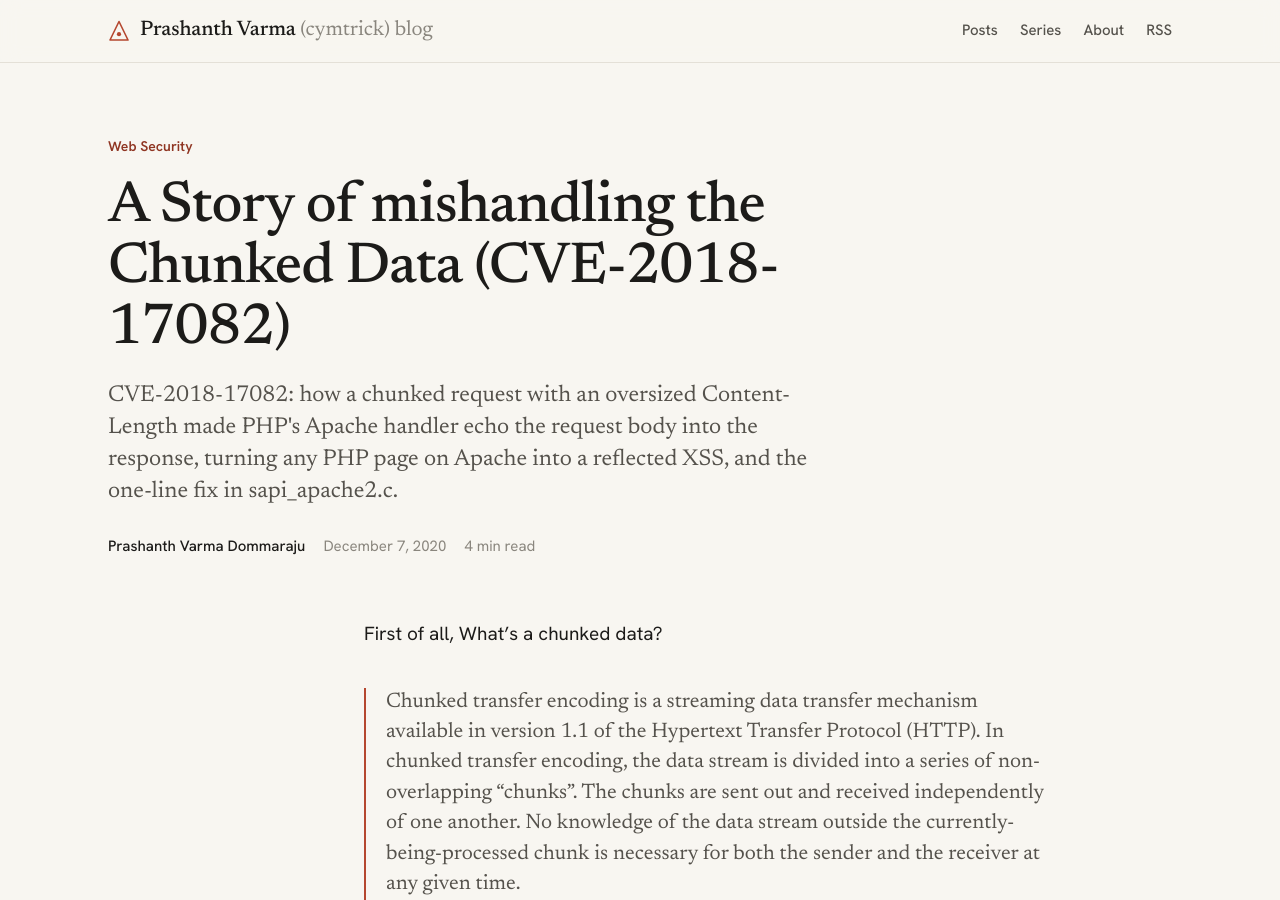
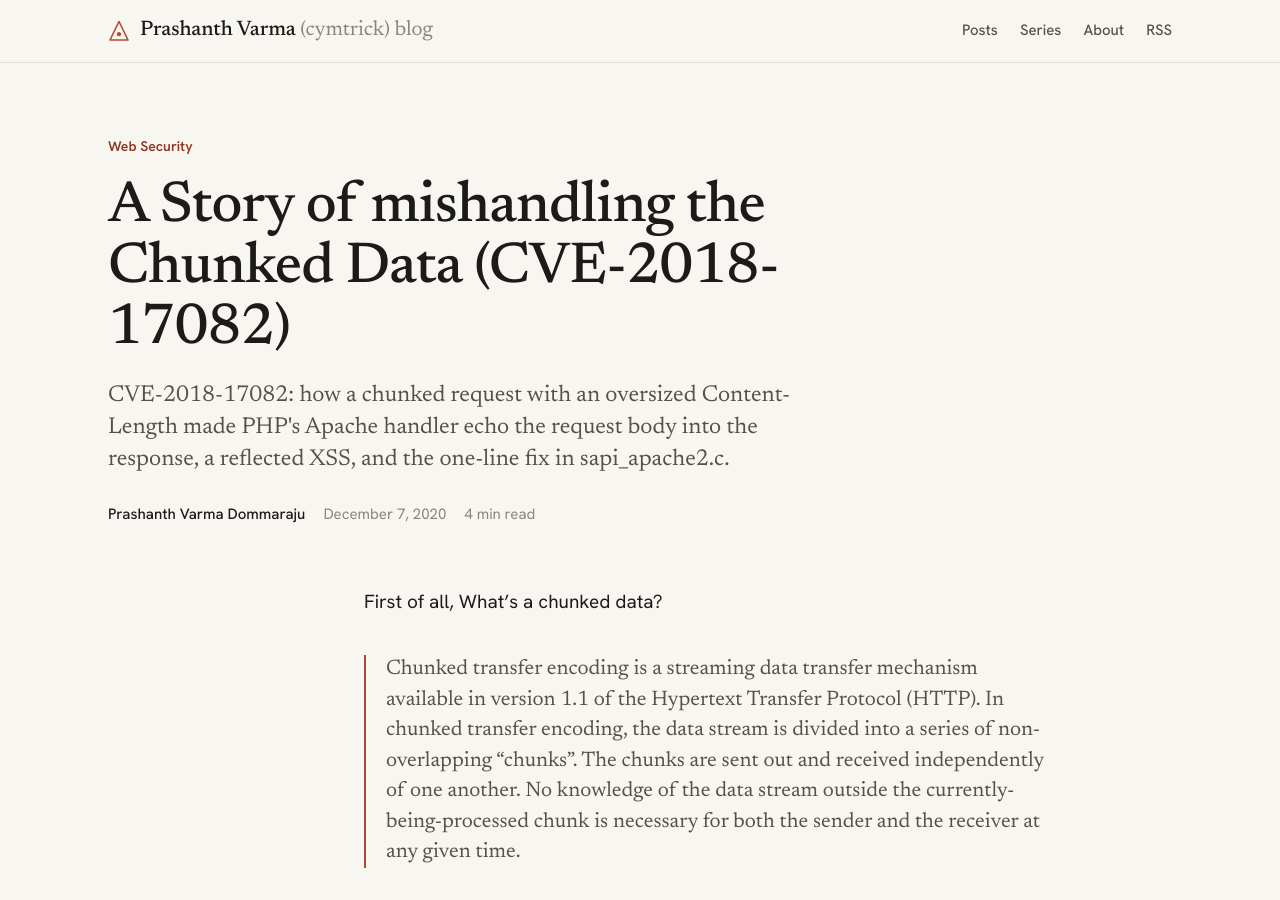
Before and after one commit to cymtrick/cymtrick.github.io, a Jekyll site: the page built from _posts/2020-12-07-php-apache-chunked-data.md, in a window 1280 px wide and 900 px high. Built offline with Jekyll 4.4.1, drawn with Linux system fonts in a browser that asks for light colours.

Commit message:
Tighten PHP post summary
Co-Authored-By: Claude Opus 5.5 <noreply@anthropic.com>
Claude-Session: https://claude.ai/code/session_01WUUL54RW17Dj4FEiyqp19z

```diff
--- a/_posts/2020-12-07-php-apache-chunked-data.md
+++ b/_posts/2020-12-07-php-apache-chunked-data.md
@@ -4,7 +4,7 @@ category: "Web Security"
 tags: [web-security, php, apache, xss, cve]
 thumb: php-thumb
 read_time: "4 min read"
-dek: "CVE-2018-17082: how a chunked request with an oversized Content-Length made PHP's Apache handler echo the request body into the response, turning any PHP page on Apache into a reflected XSS, and the one-line fix in sapi_apache2.c."
+dek: "CVE-2018-17082: how a chunked request with an oversized Content-Length made PHP's Apache handler echo the request body into the response, a reflected XSS, and the one-line fix in sapi_apache2.c."
 ---
 
 First of all, What's a chunked data?
```
